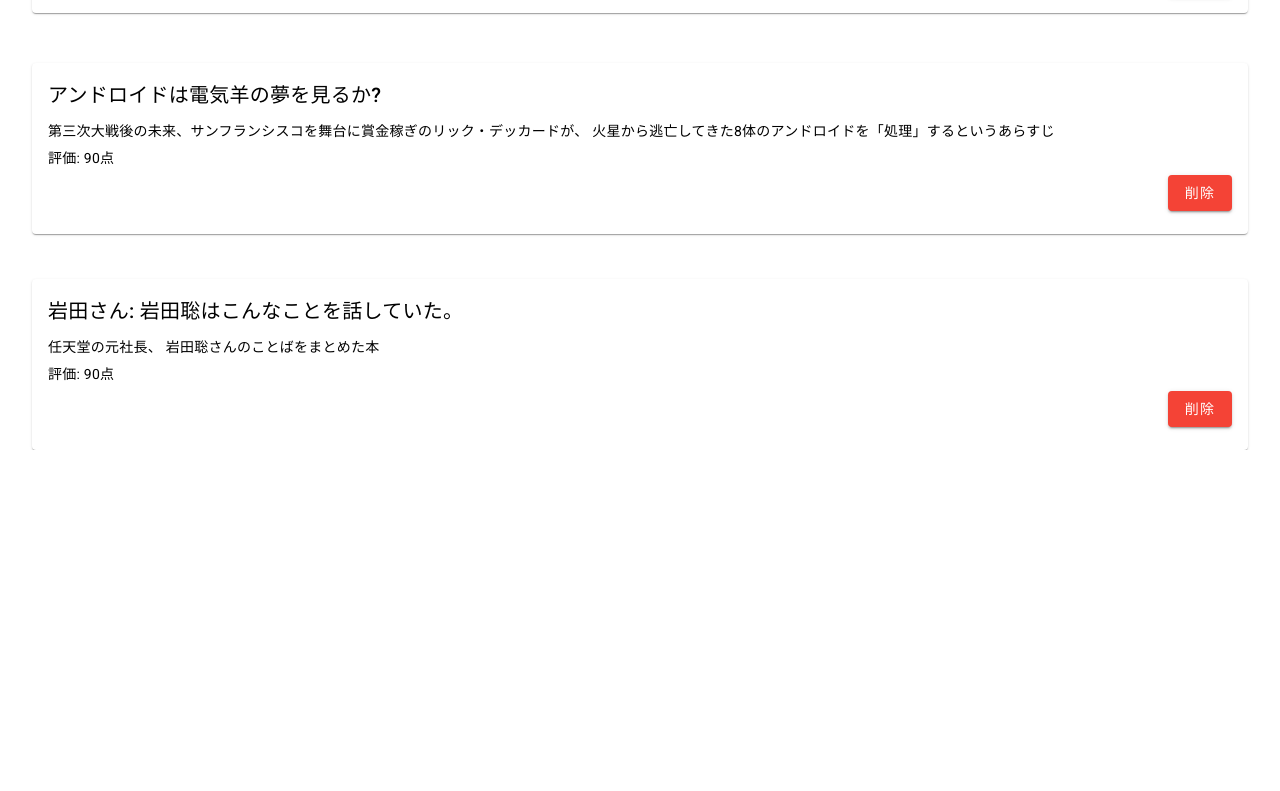
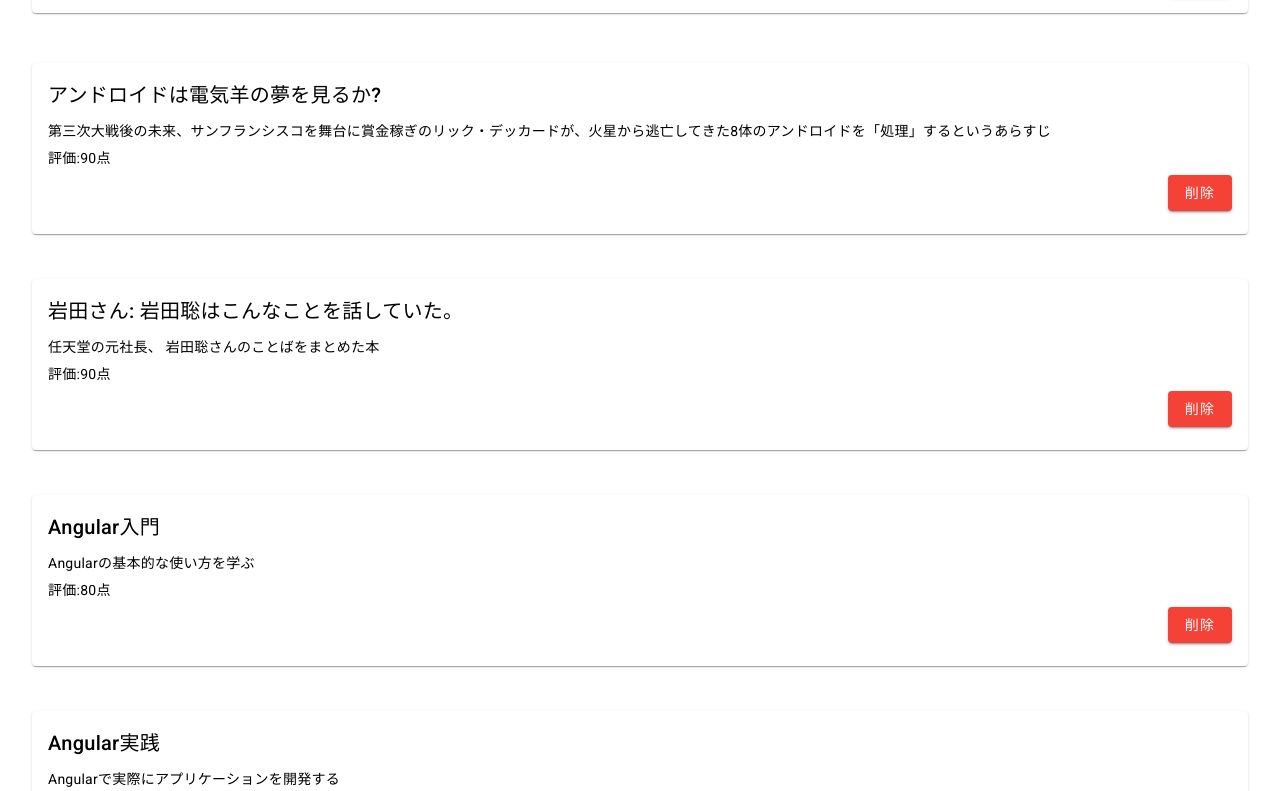
Before and after one commit to suzukikeita1/intern-suzuki, an Angular app in the folder intern-book-app/: page /book-list in a window 1280 px wide. Shown: the part 449-1240 px from the top of the page. Before the commit the page ends 899 px from the top, so only its background shows below. Built offline with nearby package versions, Linux system fonts and the light colour scheme.

Commit message:
一覧画面に書籍一覧を表示する

```diff
--- /dev/null
+++ b/intern-book-app/src/app/mock-books.ts
@@ -0,0 +1,29 @@
+import {Book} from './types/book';
+
+export const BOOKS: Book[] = [
+    {
+        name: 'アンドロイドは電気羊の夢を見るか?',
+        detail: '第三次大戦後の未来、サンフランシスコを舞台に賞金稼ぎのリック・デッカードが、火星から逃亡してきた8体のアンドロイドを「処理」するというあらすじ',
+        evaluation: 90
+    },
+    {
+        name: '岩田さん: 岩田聡はこんなことを話していた。',
+        detail: '任天堂の元社長、 岩田聡さんのことばをまとめた本',
+        evaluation: 90
+    },
+    {
+        name: 'Angular入門',
+        detail: 'Angularの基本的な使い方を学ぶ',
+        evaluation: 80
+    },
+    {
+        name: 'Angular実践',
+        detail: 'Angularで実際にアプリケーションを開発する',
+        evaluation: 75
+    },
+    {
+        name: 'Angularテスト',
+        detail: 'Angularアプリケーションのテスト方法を学ぶ',
+        evaluation: 70
+    }
+];
--- a/intern-book-app/src/app/pages/book-list/book-list.component.html
+++ b/intern-book-app/src/app/pages/book-list/book-list.component.html
@@ -27,31 +27,21 @@
     </mat-card-content>
 </mat-card>
 
-<mat-card class="mat-card_info">
+<mat-card *ngFor="let book of books" class="mat-card_info">
     <mat-card-header>
-        <mat-card-title>アンドロイドは電気羊の夢を見るか?</mat-card-title>
+        <mat-card-title>
+            {{ book.name }}
+        </mat-card-title>
     </mat-card-header>
     <mat-card-content>
-        第三次大戦後の未来、サンフランシスコを舞台に賞金稼ぎのリック・デッカードが、
-        火星から逃亡してきた8体のアンドロイドを「処理」するというあらすじ
+        {{ book.detail }}
     </mat-card-content>
-    <mat-card-content>評価: 90点</mat-card-content>
+    <mat-card-content>
+        評価:{{ book.evaluation }}点
+    </mat-card-content>
     <mat-card-content>
         <div class="button-container">
             <button mat-raised-button color="warn">削除</button>
         </div>
     </mat-card-content>
 </mat-card>
-
-<mat-card class="mat-card_info">
-    <mat-card-header>
-        <mat-card-title>岩田さん: 岩田聡はこんなことを話していた。</mat-card-title>
-    </mat-card-header>
-    <mat-card-content>任天堂の元社長、 岩田聡さんのことばをまとめた本</mat-card-content>
-    <mat-card-content>評価: 90点</mat-card-content>
-    <mat-card-content>
-        <div class="button-container">
-            <button mat-raised-button color="warn">削除</button>
-        </div>
-    </mat-card-content>
-</mat-card>
--- a/intern-book-app/src/app/pages/book-list/book-list.component.ts
+++ b/intern-book-app/src/app/pages/book-list/book-list.component.ts
@@ -9,6 +9,9 @@
 import {MatInputModule} from '@angular/material/input';
 import {MatFormFieldModule} from '@angular/material/form-field';
 import {MatDividerModule} from '@angular/material/divider';
+import { Book } from '../../types/book';
+import { BOOKS as mockBooks } from '../../mock-books';
+
 
 
 
@@ -32,5 +35,5 @@
 })
 
 export class BookListComponent {
-
+  books: Book[] = mockBooks;
 }
--- /dev/null
+++ b/intern-book-app/src/app/types/book.ts
@@ -0,0 +1,5 @@
+export interface Book {
+    name: string;
+    detail: string;
+    evaluation: number;
+}
```
